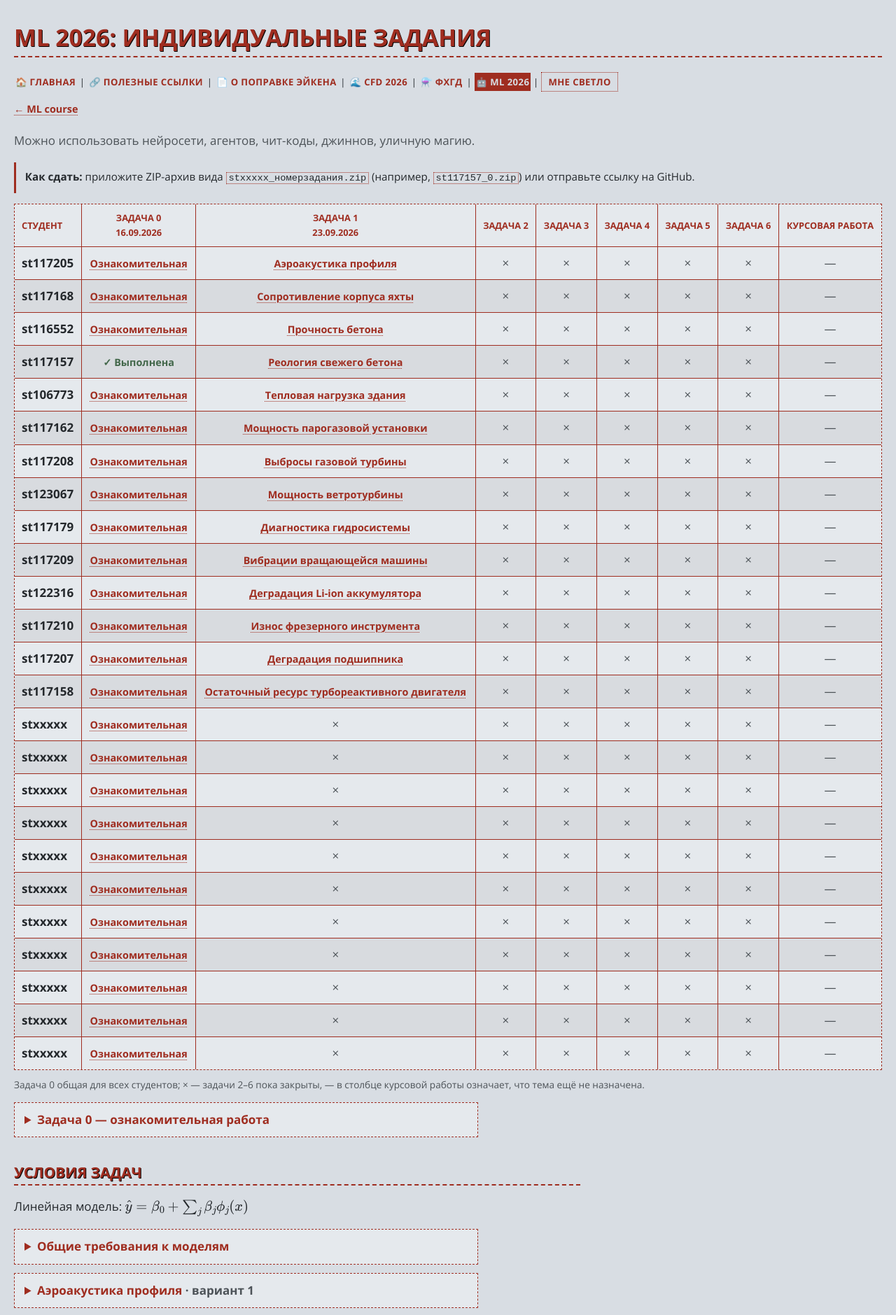
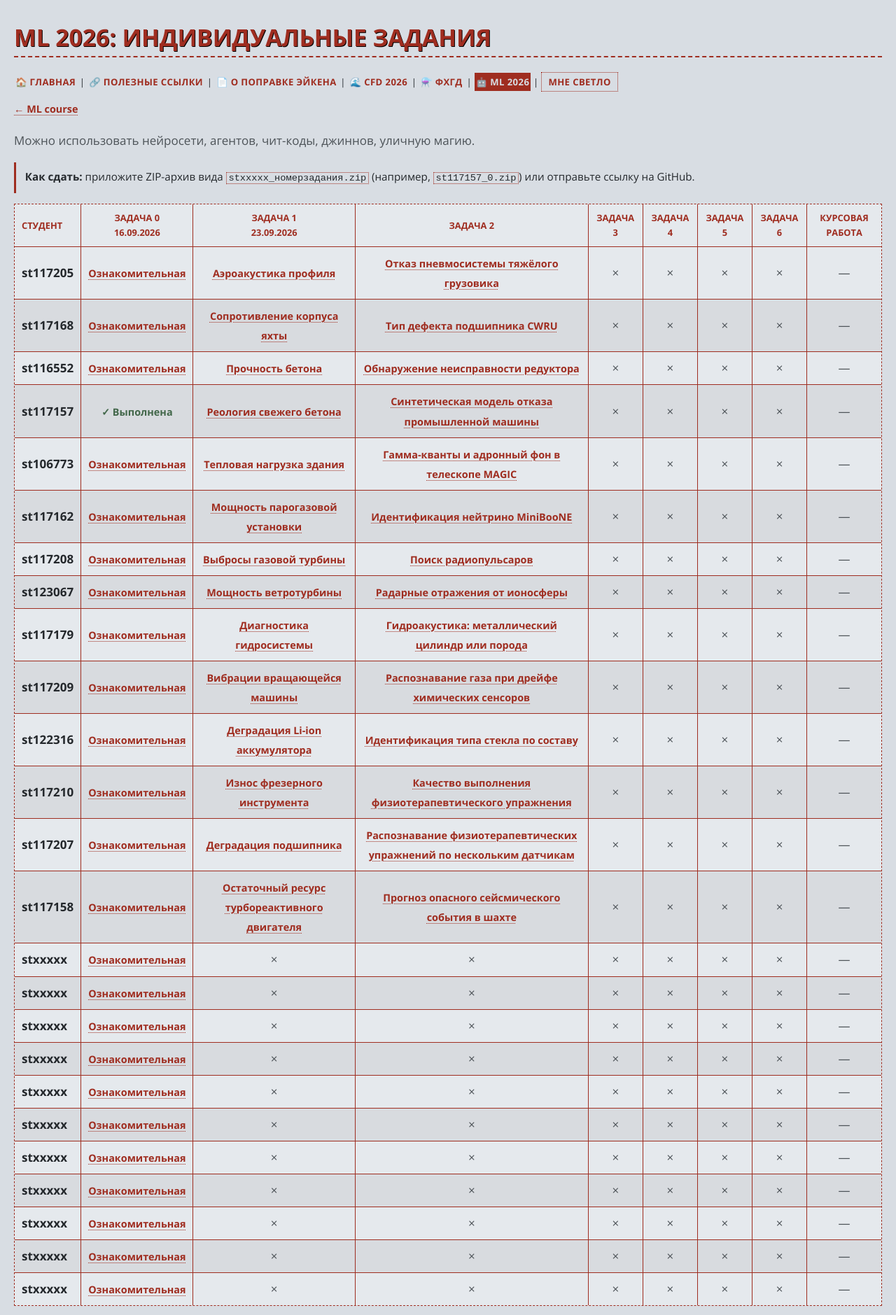
Before and after one commit to CKPEIIKA/ckpeiika.github.io, a Jekyll site: the page built from pages/ml-assignments.html, in a window 1280 px wide. Shown: the top 1879 px of the page at 70% size. Built offline with Jekyll 4.4.1, drawn with Linux system fonts in a browser that asks for light colours; some of the changed text lies outside the part shown.

Commit message:
Assign problem 2 variants to students and stop roster headers breaking mid-word

```diff
--- a/_data/ml_students.csv
+++ b/_data/ml_students.csv
@@ -1,26 +1,26 @@
-student_id,row_id,row_class,task0_status,task1_status,task1_variant,task1_title,coursework_status,task2_status,task3_status,task4_status,task5_status,task6_status
-st117205,,,assigned,assigned,1,Аэроакустика профиля,unassigned,closed,closed,closed,closed,closed
-st117168,,,assigned,assigned,2,Сопротивление корпуса яхты,unassigned,closed,closed,closed,closed,closed
-st116552,,,assigned,assigned,3,Прочность бетона,unassigned,closed,closed,closed,closed,closed
-st117157,st117157,,completed,assigned,4,Реология свежего бетона,unassigned,closed,closed,closed,closed,closed
-st106773,,,assigned,assigned,5,Тепловая нагрузка здания,unassigned,closed,closed,closed,closed,closed
-st117162,,,assigned,assigned,6,Мощность парогазовой установки,unassigned,closed,closed,closed,closed,closed
-st117208,,,assigned,assigned,7,Выбросы газовой турбины,unassigned,closed,closed,closed,closed,closed
-st123067,,,assigned,assigned,8,Мощность ветротурбины,unassigned,closed,closed,closed,closed,closed
-st117179,,,assigned,assigned,9,Диагностика гидросистемы,unassigned,closed,closed,closed,closed,closed
-st117209,,,assigned,assigned,10,Вибрации вращающейся машины,unassigned,closed,closed,closed,closed,closed
-st122316,,,assigned,assigned,11,Деградация Li-ion аккумулятора,unassigned,closed,closed,closed,closed,closed
-st117210,,,assigned,assigned,12,Износ фрезерного инструмента,unassigned,closed,closed,closed,closed,closed
-st117207,,,assigned,assigned,13,Деградация подшипника,unassigned,closed,closed,closed,closed,closed
-st117158,,,assigned,assigned,14,Остаточный ресурс турбореактивного двигателя,unassigned,closed,closed,closed,closed,closed
-stxxxxx,,,assigned,closed,,,unassigned,closed,closed,closed,closed,closed
-stxxxxx,,,assigned,closed,,,unassigned,closed,closed,closed,closed,closed
-stxxxxx,,,assigned,closed,,,unassigned,closed,closed,closed,closed,closed
-stxxxxx,,,assigned,closed,,,unassigned,closed,closed,closed,closed,closed
-stxxxxx,,,assigned,closed,,,unassigned,closed,closed,closed,closed,closed
-stxxxxx,,,assigned,closed,,,unassigned,closed,closed,closed,closed,closed
-stxxxxx,,,assigned,closed,,,unassigned,closed,closed,closed,closed,closed
-stxxxxx,,,assigned,closed,,,unassigned,closed,closed,closed,closed,closed
-stxxxxx,,,assigned,closed,,,unassigned,closed,closed,closed,closed,closed
-stxxxxx,,,assigned,closed,,,unassigned,closed,closed,closed,closed,closed
-stxxxxx,,,assigned,closed,,,unassigned,closed,closed,closed,closed,closed
+student_id,row_id,row_class,task0_status,task1_status,task1_variant,task1_title,coursework_status,task2_status,task3_status,task4_status,task5_status,task6_status,task2_variant,task2_title
+st117205,,,assigned,assigned,1,Аэроакустика профиля,unassigned,assigned,closed,closed,closed,closed,6,Отказ пневмосистемы тяжёлого грузовика
+st117168,,,assigned,assigned,2,Сопротивление корпуса яхты,unassigned,assigned,closed,closed,closed,closed,7,Тип дефекта подшипника CWRU
+st116552,,,assigned,assigned,3,Прочность бетона,unassigned,assigned,closed,closed,closed,closed,8,Обнаружение неисправности редуктора
+st117157,st117157,,completed,assigned,4,Реология свежего бетона,unassigned,assigned,closed,closed,closed,closed,9,Синтетическая модель отказа промышленной машины
+st106773,,,assigned,assigned,5,Тепловая нагрузка здания,unassigned,assigned,closed,closed,closed,closed,10,Гамма-кванты и адронный фон в телескопе MAGIC
+st117162,,,assigned,assigned,6,Мощность парогазовой установки,unassigned,assigned,closed,closed,closed,closed,11,Идентификация нейтрино MiniBooNE
+st117208,,,assigned,assigned,7,Выбросы газовой турбины,unassigned,assigned,closed,closed,closed,closed,12,Поиск радиопульсаров
+st123067,,,assigned,assigned,8,Мощность ветротурбины,unassigned,assigned,closed,closed,closed,closed,13,Радарные отражения от ионосферы
+st117179,,,assigned,assigned,9,Диагностика гидросистемы,unassigned,assigned,closed,closed,closed,closed,14,Гидроакустика: металлический цилиндр или порода
+st117209,,,assigned,assigned,10,Вибрации вращающейся машины,unassigned,assigned,closed,closed,closed,closed,15,Распознавание газа при дрейфе химических сенсоров
+st122316,,,assigned,assigned,11,Деградация Li-ion аккумулятора,unassigned,assigned,closed,closed,closed,closed,16,Идентификация типа стекла по составу
+st117210,,,assigned,assigned,12,Износ фрезерного инструмента,unassigned,assigned,closed,closed,closed,closed,17,Качество выполнения физиотерапевтического упражнения
+st117207,,,assigned,assigned,13,Деградация подшипника,unassigned,assigned,closed,closed,closed,closed,18,Распознавание физиотерапевтических упражнений по нескольким датчикам
+st117158,,,assigned,assigned,14,Остаточный ресурс турбореактивного двигателя,unassigned,assigned,closed,closed,closed,closed,19,Прогноз опасного сейсмического события в шахте
+stxxxxx,,,assigned,closed,,,unassigned,closed,closed,closed,closed,closed,,
+stxxxxx,,,assigned,closed,,,unassigned,closed,closed,closed,closed,closed,,
+stxxxxx,,,assigned,closed,,,unassigned,closed,closed,closed,closed,closed,,
+stxxxxx,,,assigned,closed,,,unassigned,closed,closed,closed,closed,closed,,
+stxxxxx,,,assigned,closed,,,unassigned,closed,closed,closed,closed,closed,,
+stxxxxx,,,assigned,closed,,,unassigned,closed,closed,closed,closed,closed,,
+stxxxxx,,,assigned,closed,,,unassigned,closed,closed,closed,closed,closed,,
+stxxxxx,,,assigned,closed,,,unassigned,closed,closed,closed,closed,closed,,
+stxxxxx,,,assigned,closed,,,unassigned,closed,closed,closed,closed,closed,,
+stxxxxx,,,assigned,closed,,,unassigned,closed,closed,closed,closed,closed,,
+stxxxxx,,,assigned,closed,,,unassigned,closed,closed,closed,closed,closed,,
--- a/assets/css/ml-assignments.css
+++ b/assets/css/ml-assignments.css
@@ -43,7 +43,8 @@ body:has(#site-theme-toggle:checked) main {
 .tablewrap th,
 .tablewrap td {
   padding: 9px 10px;
-  overflow-wrap: anywhere;
+  /* break-word, unlike anywhere, keeps a whole word in the column's minimum width. */
+  overflow-wrap: break-word;
   border: 0;
   border-right: 1px solid var(--accent-color);
   border-bottom: 1px solid var(--accent-color);
--- a/pages/ml-assignments.html
+++ b/pages/ml-assignments.html
@@ -39,6 +39,8 @@ scripts:
   <td class="task-done" data-label="Задача {{ task_number }}">✓ Выполнена</td>
     {% elsif task_status == 'closed' %}
   <td class="closed" data-label="Задача {{ task_number }}">×</td>
+    {% elsif task_number == 2 and student.task2_variant != '' %}
+  <td data-label="Задача 2"><a class="task" href="#problem2-variant-{{ student.task2_variant | escape }}">{{ student.task2_title | escape }}</a></td>
     {% else %}
   <td data-label="Задача {{ task_number }}"><a class="task" href="#task-{{ task_number }}">Задача {{ task_number }}</a></td>
     {% endif %}
@@ -54,7 +56,7 @@ scripts:
 {% endfor %}
 </tbody>
 </table></div>
-<p class="legend">Задача 0 общая для всех студентов; × — задачи 2–6 пока закрыты, — в столбце курсовой работы означает, что тема ещё не назначена.</p>
+<p class="legend">Задача 0 общая для всех студентов; × — задачи 3–6 пока закрыты, — в столбце курсовой работы означает, что тема ещё не назначена.</p>
 </section>
 
 
```
